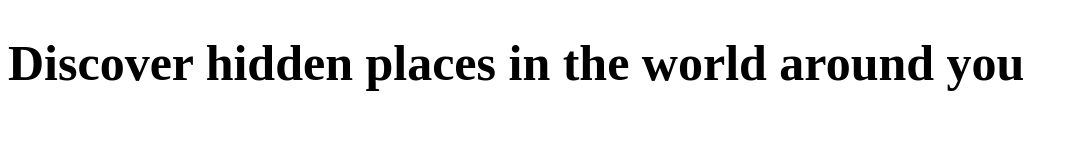
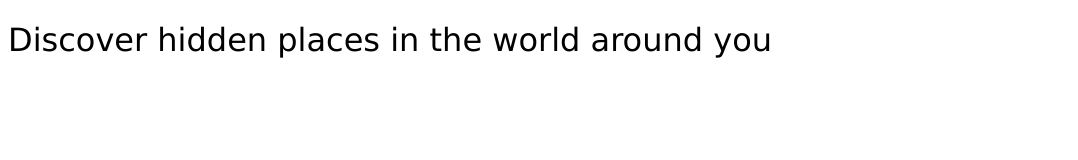
Before and after one commit to dvdnns/excursion, a plain HTML site: page index.html in a window 1280 px wide. Shown: the whole page, without its empty margins (0-1078 px from the left). Drawn offline with Linux system fonts and the light colour scheme.

Commit message:
Add title style

```diff
--- a/resources/css/style.css
+++ b/resources/css/style.css
@@ -1,3 +1,7 @@
 h1 {
+  font-family: Verdana;
+  font-weight: normal;
   font-size: 50px
+  color: White;
+  align-items: center;
 }
```
